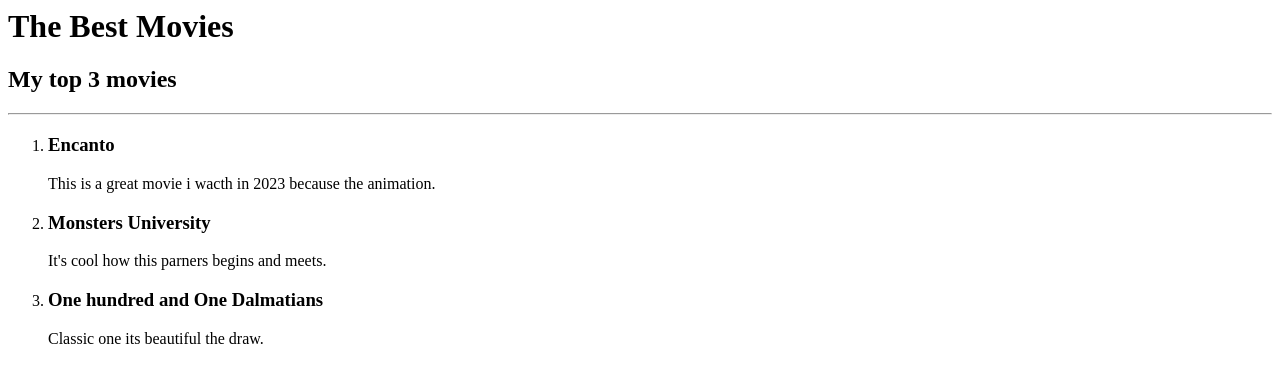
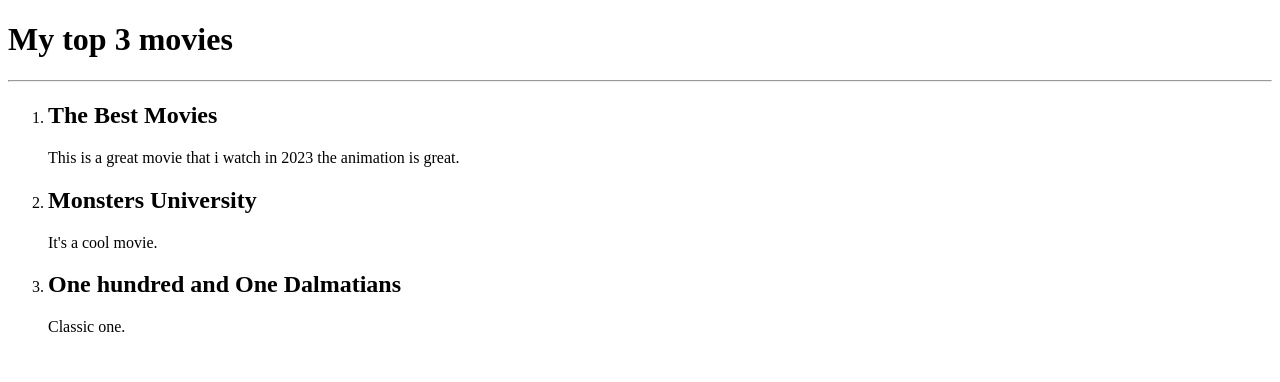
Before and after one commit to Albertovdc/movies_ranking, a plain HTML site: page index.html in a window 1280 px wide. Drawn offline with Linux system fonts and the light colour scheme.

Commit message:
Update index.html

```diff
--- a/index.html
+++ b/index.html
@@ -1,19 +1,28 @@
-<!-- Write your code below -->
-<h1>The Best Movies</h1>
-<h2>My top 3 movies</h2>
-
+<!DOCTYPE html>
+<html>
+  <head>
+    <meta charset="UTF-8">
+    <meta name="viewport" content="width=device-width, initial-scale=1.0">
+    <title>Movie Ranking</title>
+  </head>
+  <body>
+    <h1>My top 3 movies</h1>
     <hr>
-
+    <main>
       <ol>
         <li>
-    <h3>Encanto</h3>
-    <p>This is a great movie i wacth in 2023 because the animation.</p></li>
-  <li>
-    <h3>Monsters University</h3>
-    <p>It's cool how this parners begins and meets.</p>
+          <h2>The Best Movies</h2>
+          <p>This is a great movie that i watch in 2023 the animation is great.</p>
         </li>
         <li>
-    <h3>One hundred and One Dalmatians</h3>
-    <p>Classic one its beautiful the draw.</p>
+          <h2>Monsters University</h2>
+          <p>It's a cool movie.</p>
+        </li>
+        <li>
+          <h2>One hundred and One Dalmatians</h2>
+          <p>Classic one.</p>
         </li>
       </ol>
+    </main>
+  </body>
+</html>
```
Lines whose indentation alone changed are shown as unchanged.
